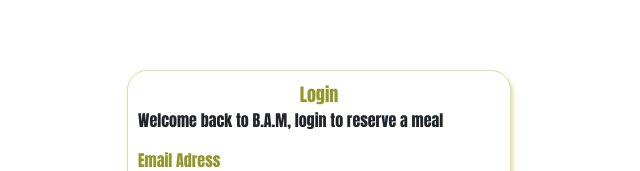
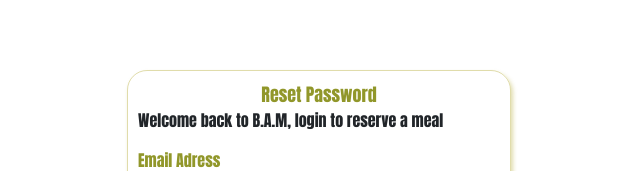
Before and after one commit to NIelsen-Mudaki/Book-A-Meal-Client, an Angular app: page /resetpassword in a window 1280 px wide. Shown: the top 171 px of the page, without its empty margins (321-961 px from the left). Built offline with nearby package versions, Linux system fonts and the light colour scheme.

Commit message:
added new styles to label

```diff
--- a/src/app/resetpassword/resetpassword.component.html
+++ b/src/app/resetpassword/resetpassword.component.html
@@ -1,5 +1,5 @@
 <div class="loginforms">
-    <div class="login_text">Login</div>
+    <div class="login_text">Reset Password</div>
     <p>Welcome back to B.A.M, login to reserve a meal</p>
     <form action="" method="post">
         <div class="form-group">
```
